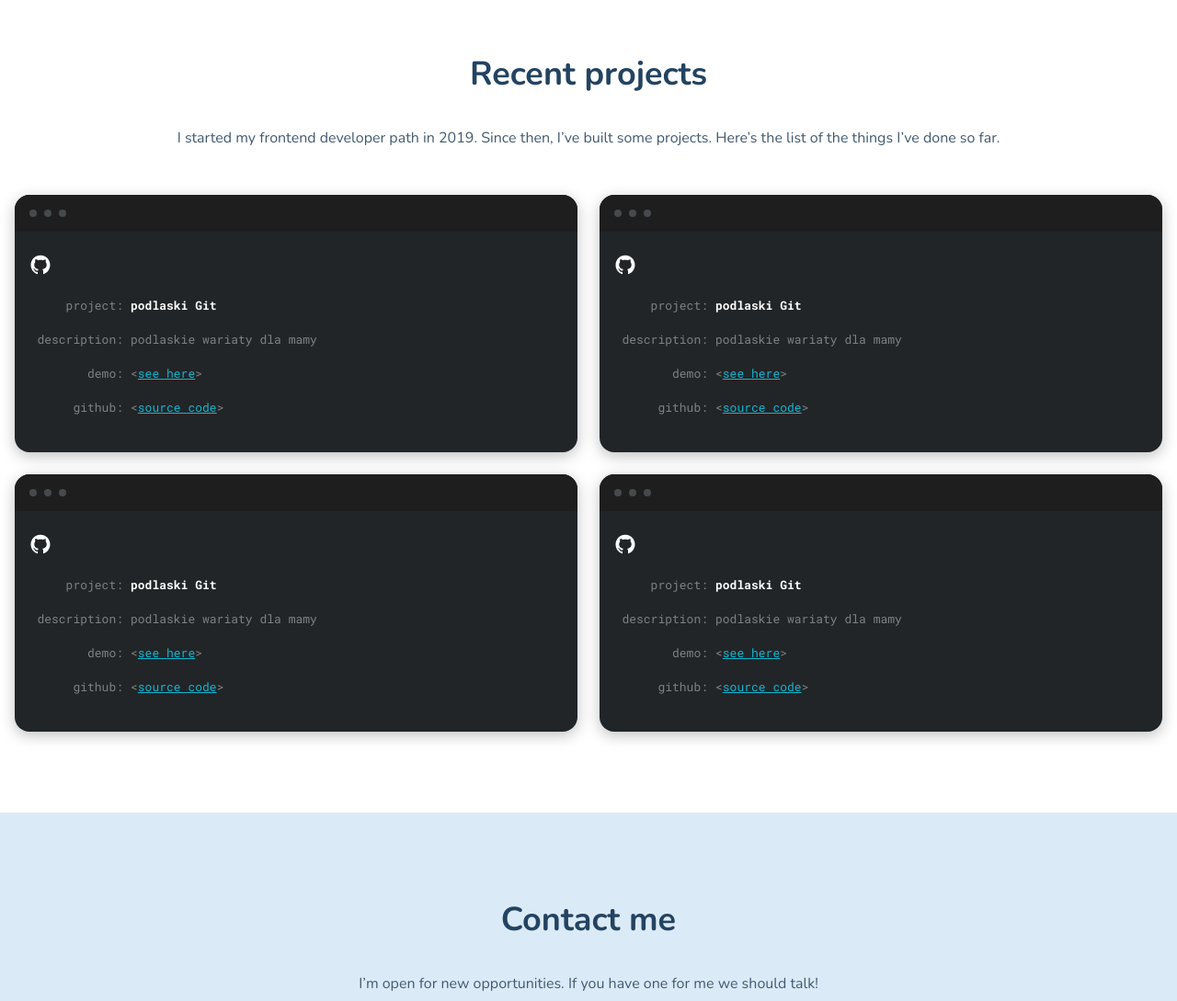
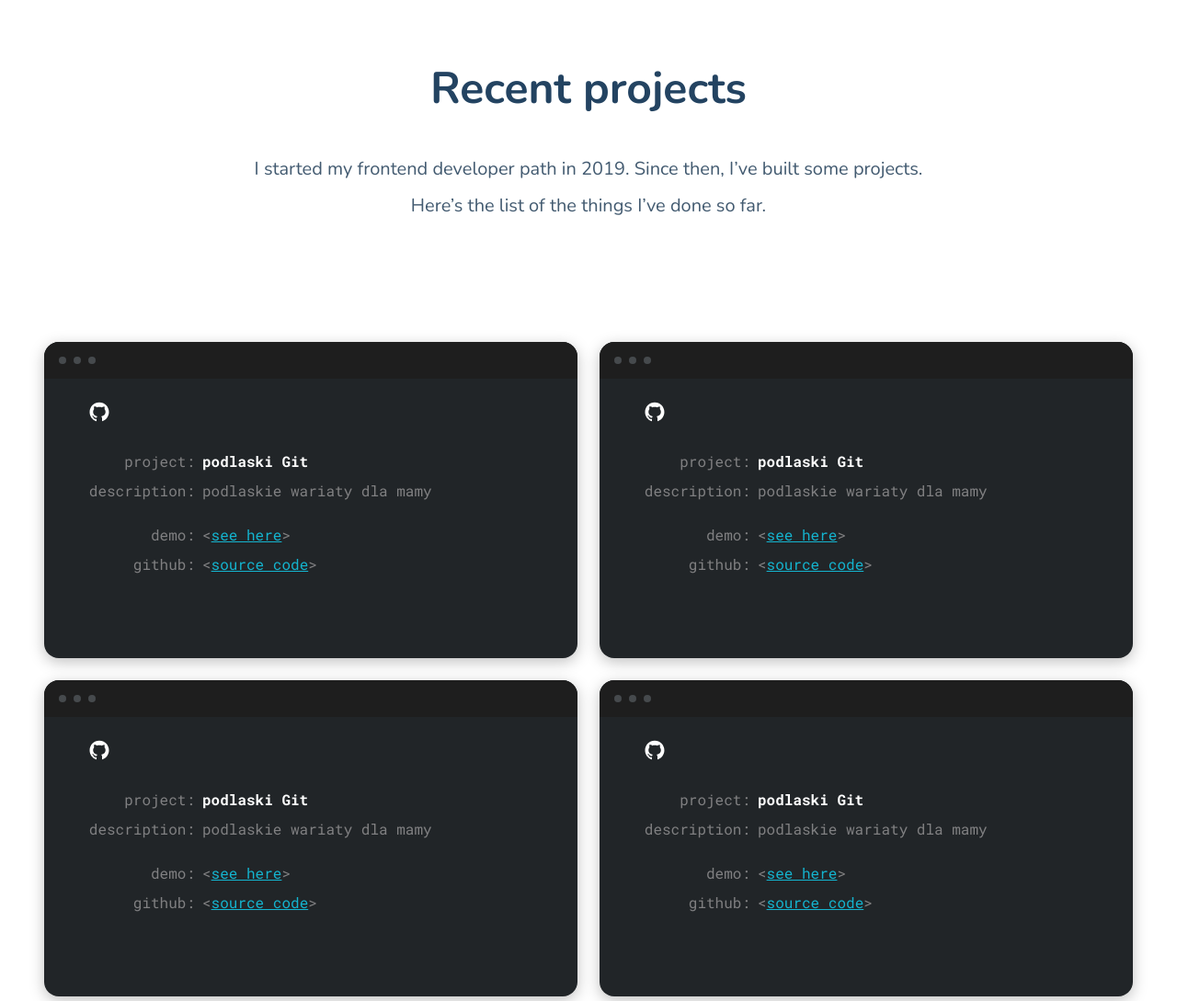
Before and after one commit to KarolMazan/KarolMazan.github.io, a website built with webpack: page src/pages/index.html in a window 1280 px wide. Shown: the part 1620-2709 px from the top of the page at 92% size. Built offline with nearby package versions, Linux system fonts and the light colour scheme.

Commit message:
projects desktop styles

```diff
--- a/src/pages/index.html
+++ b/src/pages/index.html
@@ -107,7 +107,7 @@
             <h3 class="project__grid project__title">
               <span class="project__label">project:</span> <span>podlaski Git</span>
             </h3>
-            <p class="project__grid">
+            <p class="project__grid project__grid--description">
               <span class="project__label">description:</span>
               <span>podlaskie wariaty dla mamy</span>
             </p>
@@ -134,7 +134,7 @@
             <h3 class="project__grid project__title">
               <span class="project__label">project:</span> <span>podlaski Git</span>
             </h3>
-            <p class="project__grid">
+            <p class="project__grid project__grid--description">
               <span class="project__label">description:</span>
               <span>podlaskie wariaty dla mamy</span>
             </p>
@@ -161,7 +161,7 @@
             <h3 class="project__grid project__title">
               <span class="project__label">project:</span> <span>podlaski Git</span>
             </h3>
-            <p class="project__grid">
+            <p class="project__grid project__grid--description">
               <span class="project__label">description:</span>
               <span>podlaskie wariaty dla mamy</span>
             </p>
@@ -188,7 +188,7 @@
             <h3 class="project__grid project__title">
               <span class="project__label">project:</span> <span>podlaski Git</span>
             </h3>
-            <p class="project__grid">
+            <p class="project__grid project__grid--description">
               <span class="project__label">description:</span>
               <span>podlaskie wariaty dla mamy</span>
             </p>
--- a/src/scss/modules/projects.scss
+++ b/src/scss/modules/projects.scss
@@ -5,13 +5,24 @@
         font-size: 16px;
         line-height: 32px;
         text-align: center;
-        margin-bottom: 46px;
+
+        max-width: 786px;
+        margin: 0 auto 46px;
+        @media (min-width: $desktop) {
+            font-size: 20px;
+            line-height: 40px;
+            margin-bottom: 128px;
+        }
     }
     &__header {
         font-size: 36px;
         line-height: 46px;
         color: $textDark;
         text-align: center;
+        @media (min-width: $desktop) {
+            font-size: 48px;
+            line-height: 56px;
+        }
     }
 }
 
@@ -25,6 +36,10 @@
     line-height: 24px;
     font-family: Roboto Mono;
     box-shadow: 0px 4px 16px rgba(0, 0, 0, 0.25);
+    @media (min-width: $desktop) {
+        font-size: 16px;
+        line-height: 24px;
+    }
     &__circle {
         display: block;
         width: 8px;
@@ -35,11 +50,21 @@
     }
     &__content {
         padding: 24px 16px;
+        @media (min-width: $desktop) {
+            padding: 24px 48px 82px;
+        }
     }
     &__grid {
         display: grid;
         grid-template-columns: 102px 1fr;
         column-gap: 8px;
+        margin: 0 0 8px 0;
+        @media (min-width: $desktop) {
+            grid-template-columns: 116px 1fr;
+        }
+        &--description {
+            margin-bottom: 24px;
+        }
     }
     &__label {
         display: block;
@@ -55,6 +80,11 @@
         font-size: 13px;
         line-height: 24px;
         color: #ffffff;
+        margin-top: 24px;
+        @media (min-width: $desktop) {
+            font-size: 16px;
+            line-height: 24px;
+        }
     }
     &__window {
         height: 40px;
@@ -69,6 +99,8 @@
     display: grid;
     column-gap: 24px;
     row-gap: 24px;
+    max-width: 1184px;
+    margin: 0 auto;
     @media (min-width: $tablet) {
         grid-template-columns: 1fr 1fr;
     }
```
